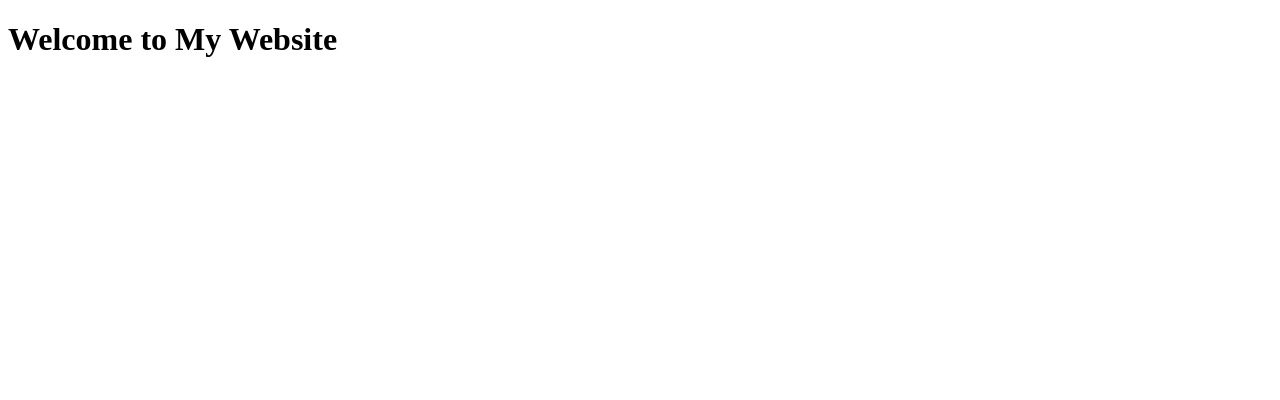
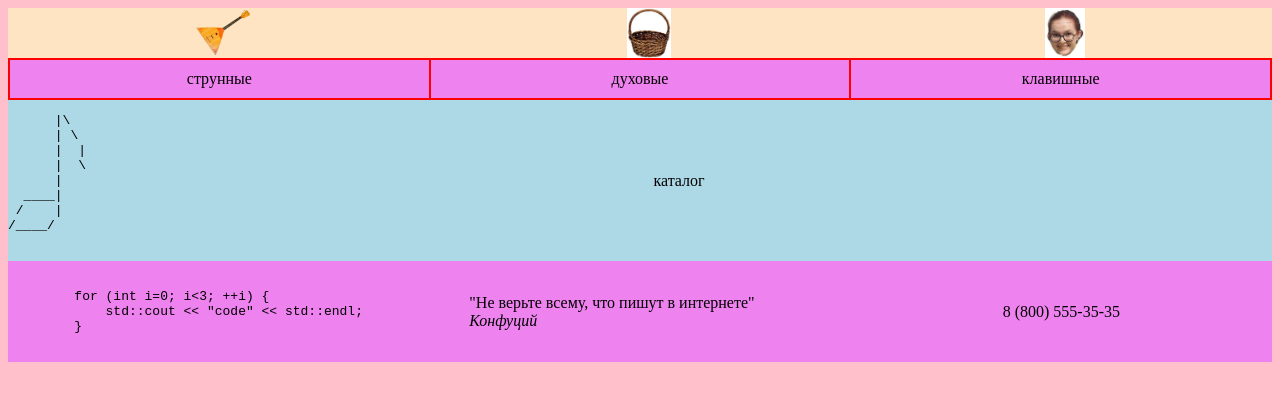
Before and after one commit to aljbet/LaLaika, a plain HTML site: page index.html in a window 1280 px wide. Drawn offline with Linux system fonts and the light colour scheme.

Commit message:
add: perfection

```diff
--- a/index.html
+++ b/index.html
@@ -3,9 +3,56 @@
 <head>
     <meta charset="UTF-8">
     <meta name="viewport" content="width=device-width, initial-scale=1.0">
-    <title>My Website</title>
+    <link href="outlines.css" rel="stylesheet">
+    <title>Балалайка</title>
 </head>
 <body>
-    <h1>Welcome to My Website</h1>
+<header>
+    <section class="base_info">
+        <img class="header_image" src="images/logo.png" alt="logo">
+        <img class="header_image" src="images/basket.jpg" alt="basket">
+        <img class="header_image" src="images/lk.jpg" alt="lk">
+    </section>
+    <section class="instrument_classes_block">
+        <section class="instrument_class">струнные</section>
+        <section class="instrument_class">духовые</section>
+        <section class="instrument_class">клавишные</section>
+    </section>
+</header>
+<main>
+    <aside class="filters">
+        <pre>
+      |\
+      | \
+      |  |
+      |  \
+      |
+  ____|
+ /    |
+/____/
+        </pre>
+    </aside>
+    <section class="catalog">
+        каталог
+    </section>
+</main>
+<footer>
+    <section class="random_footer_info">
+        <pre><code>
+for (int i=0; i<3; ++i) {
+    std::cout << "code" << std::endl;
+}
+        </code></pre>
+    </section>
+    <section class="random_footer_info">
+        <blockquote>
+            "Не верьте всему, что пишут в интернете"
+            <cite>Конфуций</cite>
+        </blockquote>
+    </section>
+    <section class="random_footer_info">
+        8 (800) 555-35-35
+    </section>
+</footer>
 </body>
 </html>
--- /dev/null
+++ b/outlines.css
@@ -0,0 +1,50 @@
+body {
+    background-color: pink;
+}
+
+.base_info {
+    background-color: bisque;
+    display: flex;
+}
+.header_image {
+    height: 50px;
+    display: flex;
+    margin: auto;
+    justify-content: center;
+}
+
+.instrument_classes_block {
+    border: 1px solid red;
+    background-color: violet;
+    display: flex;
+}
+
+.instrument_class {
+    width: 100%;
+    margin: auto;
+    padding: 10px;
+    display: flex;
+    border: 1px solid red;
+    justify-content: center;
+}
+footer {
+    background-color: violet;
+    display: flex;
+}
+.random_footer_info {
+    width: 100%;
+    margin: auto;
+    display: flex;
+    justify-content: center;
+}
+
+main {
+    background-color: lightblue;
+    display: flex;
+}
+
+.catalog {
+    margin: auto;
+    display: flex;
+    justify-content: center;
+}
```
Also changed, not shown: images/basket.jpg (added), images/layout.png (renamed from layout.png), images/lk.jpg (added), images/logo.png (added).
